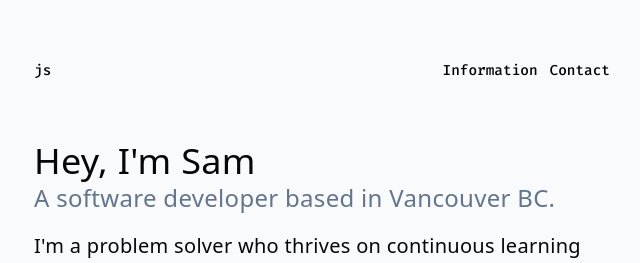
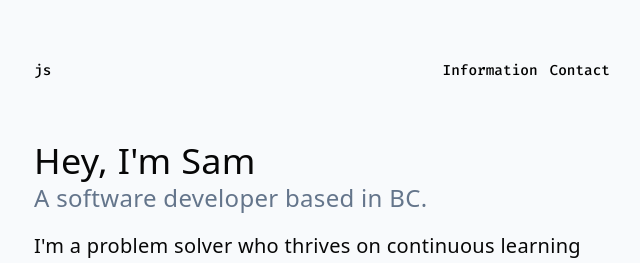
Before and after one commit to samueljsong/2025-portfolio, a React (Vite) app: page / in a window 1280 px wide. Shown: the top 263 px of the page, without its empty margins (318-958 px from the left). Built offline with nearby package versions, Linux system fonts and the light colour scheme.

Commit message:
changed location

```diff
--- a/src/pages/LandingPage.jsx
+++ b/src/pages/LandingPage.jsx
@@ -13,7 +13,7 @@ export const LandingPage = () => {
                         Hey, I'm Sam
                     </h1>
                     <h2 className=" font-light text-2xl text-tertiary squish">
-                        A software developer based in Vancouver BC.
+                        A software developer based in BC.
                     </h2>
                 </div>
                 <p className=" font-extralight text-xl text-primary squish max-md:text-[1.1rem]">
```
